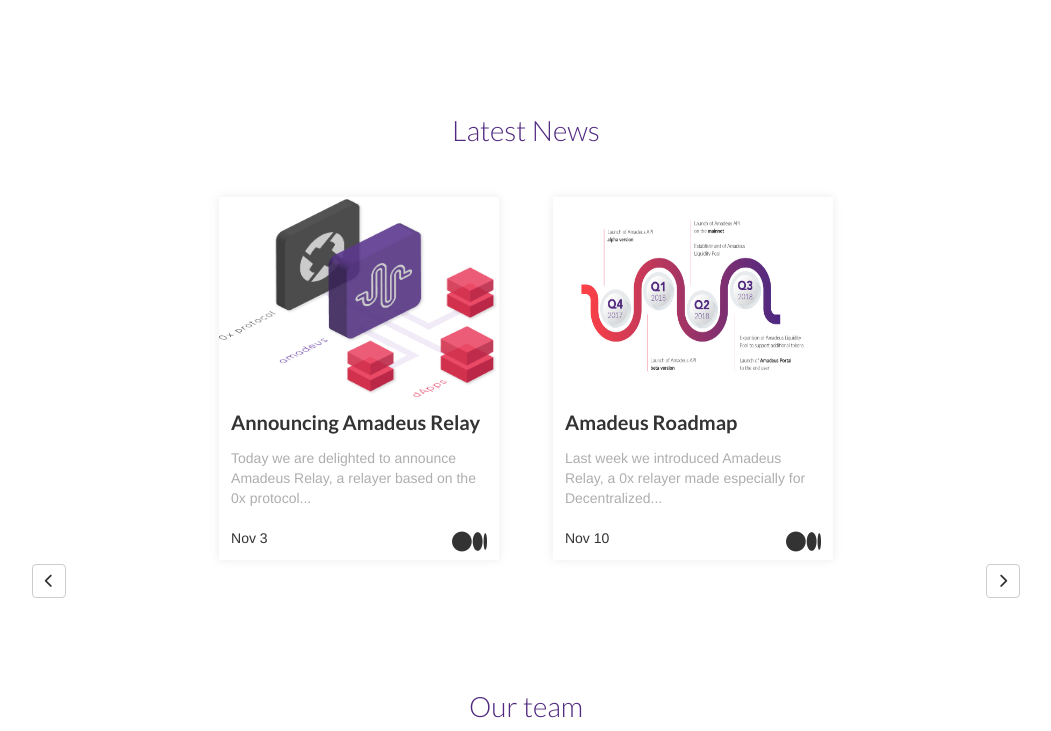
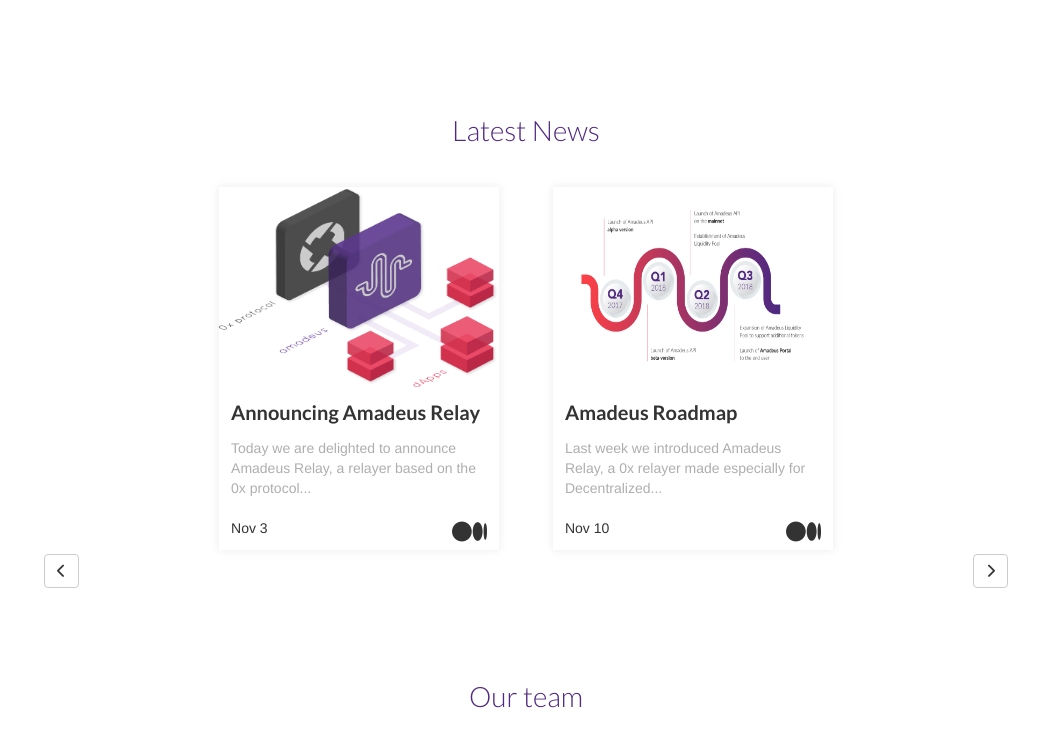
Before and after one commit to AndreMayer89/AmadeusSite, a plain HTML site: page AmadeusSite_v0/index.html in a window 1280 px wide. Shown: the part 3219-3950 px from the top of the page, without its empty margins (114-1165 px from the left). Drawn offline with nearby package versions, Linux system fonts and the light colour scheme.

Commit message:
revisão

```diff
--- a/AmadeusSite_v0/css/new.css
+++ b/AmadeusSite_v0/css/new.css
@@ -549,24 +549,21 @@
     animation: animate-left 0.1s ease 0s;
 }
 
-#div-itens-orcamento #news-internal-container {
-    width: 100%;
-    height: 100%;
+.news-internal-container .div-btn-carousel {
+    display: inline-block;
+    vertical-align: middle;
+    min-height: 20px;
+    width: 13%;
 }
 
-#news-internal-container .div-btn-carousel {
-    height: 100%;
-}
-
-#news-internal-container .btn-carrousel {
-    height: 100%;
-}
-
-    #news-internal-container .btn-carrousel.disabled {
-        cursor: not-allowed !important;
+    .news-internal-container .div-btn-carousel .btn-carrousel {
     }
 
-#news-internal-container .div-itens-carousel {
+        .news-internal-container .div-btn-carousel .btn-carrousel.disabled {
+            cursor: not-allowed !important;
+        }
+
+.news-internal-container .div-itens-carousel {
     display: inline-block;
     width: 70%;
     height: 100%;
@@ -574,17 +571,10 @@
     white-space: nowrap;
 }
 
-    #news-internal-container .div-itens-carousel .item-carousel {
+    .news-internal-container .div-itens-carousel .item-carousel {
         height: 100%;
     }
 
-        #news-internal-container .div-itens-carousel .item-carousel:hover {
+        .news-internal-container .div-itens-carousel .item-carousel:hover {
             box-shadow: 0 5px 15px rgba(0,0,0,0.3);
         }
-
-#news-internal-container .span-btn-carousel {
-    display: inline-block;
-    vertical-align: middle;
-    min-height: 1px;
-    width: 13%;
-}
--- a/AmadeusSite_v0/index.html
+++ b/AmadeusSite_v0/index.html
@@ -216,14 +216,14 @@
     </div>
     <div id="section-news" class="container">
         <div class="col-md-12">
-            <div class="row" align="center">
+            <div class="" align="center">
                 <h3 class="main-title">Latest News</h3>
             </div>
-            <div id="news-internal-container" class="row news-internal-container" align="center">
-                <div class="span-btn-carousel div-btn-carousel">
+            <div class="news-internal-container" align="center">
+                <div class="div-btn-carousel">
                     <button class="btn btn-default btn-carrousel" id="btn-esquerdo-carousel"><i class="fa fa-chevron-left" aria-hidden="true"></i></button>
                 </div>
-                <div class="span-div-itens-carousel div-itens-carousel">
+                <div class="div-itens-carousel">
                     <div class="item item-carousel" data-posicao-carousel="1">
                         <div class="news-card" data-news-url="https://medium.com/amadeus-relay/announcing-amadeus-relay-da7979e24bf0">
                             <div class="news-header">
@@ -330,7 +330,7 @@
                         </div>
                     </div>
                 </div>
-                <div class="span-btn-carousel div-btn-carousel">
+                <div class="div-btn-carousel">
                     <button class="btn btn-default btn-carrousel" id="btn-direito-carousel"><i class="fa fa-chevron-right" aria-hidden="true"></i></button>
                 </div>
             </div>
--- a/AmadeusSite_v0/js/carrossel.js
+++ b/AmadeusSite_v0/js/carrossel.js
@@ -41,7 +41,7 @@
     var tipoAnimacao = continuarEnquantoNaoTerminar ? '-fast' : '';
     var tempoAnimacao = continuarEnquantoNaoTerminar ? 101 : 1002;
     var totalItens = $('.item-carousel').length;
-    var itensVisiveisCarousel = $('#news-internal-container').find('.item-carousel:visible');
+    var itensVisiveisCarousel = $('.news-internal-container').find('.item-carousel:visible');
     var posicoesCarousel = [];
     $.each(itensVisiveisCarousel, function (index, item) {
         posicoesCarousel.push(parseInt($(item).attr('data-posicao-carousel')));
@@ -116,7 +116,7 @@
 
 function aoSelecionarUmItemCarousel(elemento) {
 
-    var carousel = $('#news-internal-container');
+    var carousel = $('.news-internal-container');
     var totalItens = $('.item-carousel').length;
 
     var itemSelecionado = carousel.find('.item-carousel.selecionado');
```
